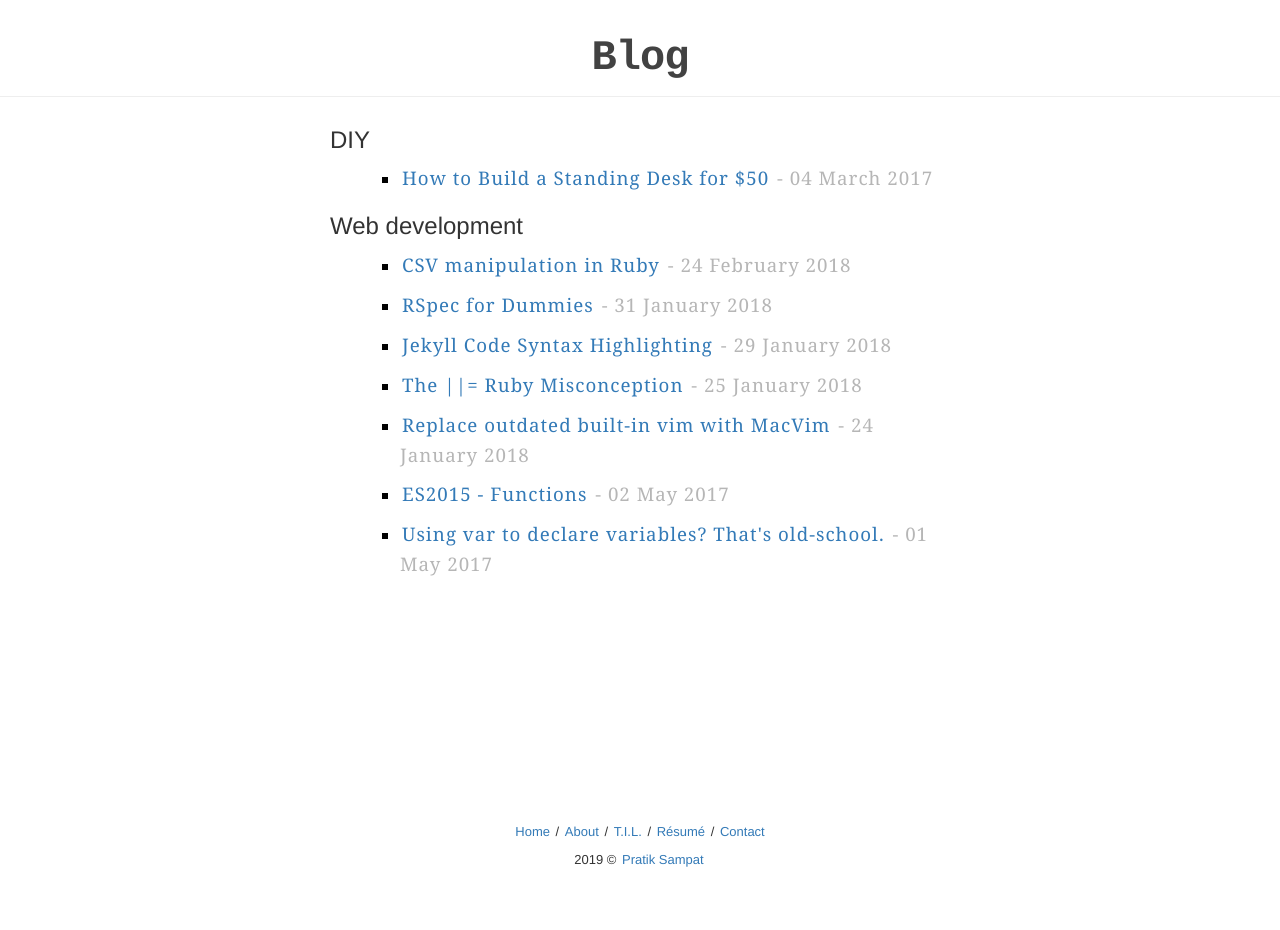
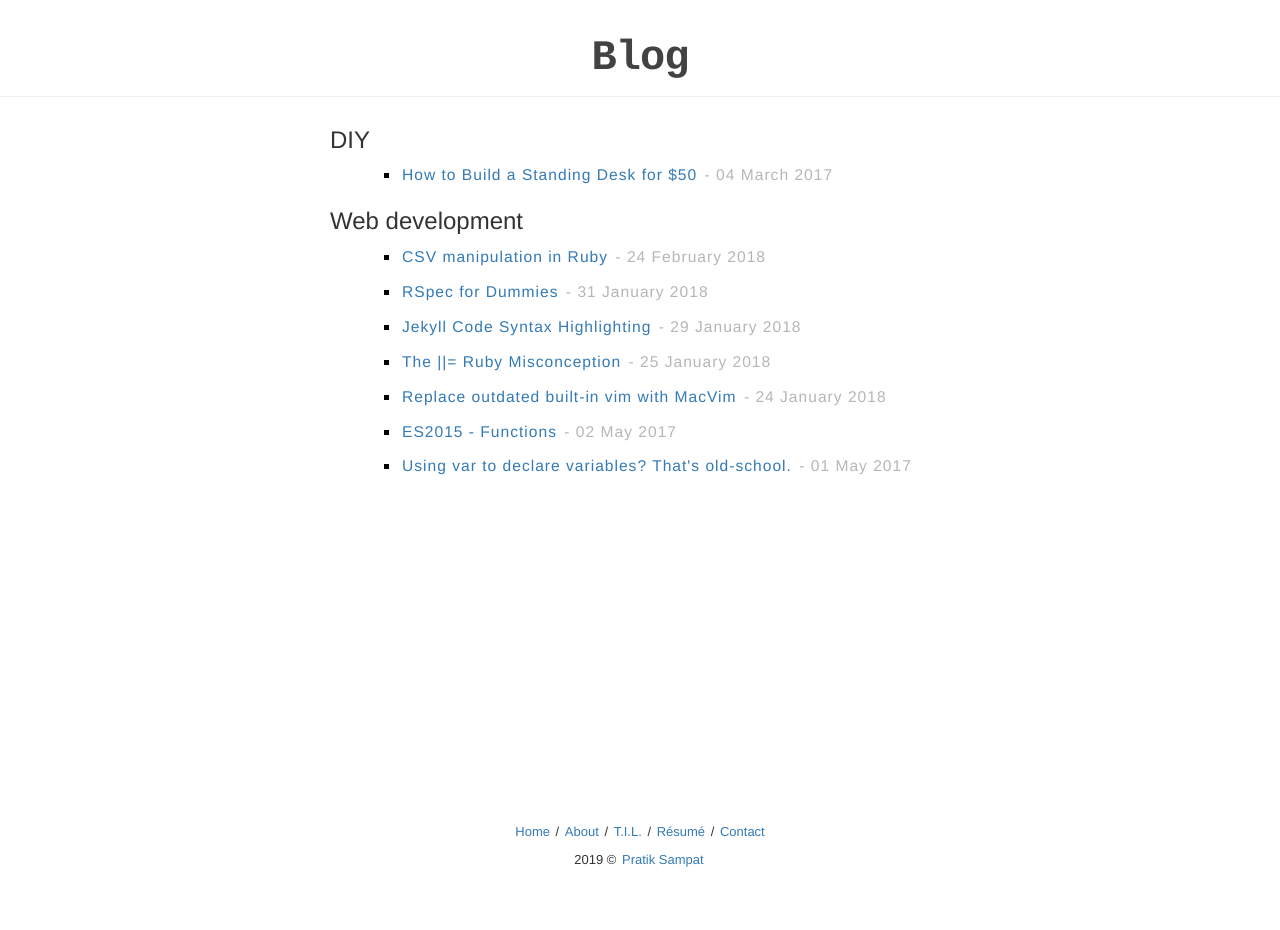
Before and after one commit to pratik0809/pratik0809.github.io, a Jekyll site: the page built from category.html, in a window 1280 px wide. Built offline with Jekyll 4.4.1, drawn with Linux system fonts in a browser that asks for light colours; nearby versions of some CDN libraries.

Commit message:
Changed font and changed T.I.L layout to remove categories

```diff
--- a/_sass/_layout.scss
+++ b/_sass/_layout.scss
@@ -116,17 +116,16 @@
     }
 }
 
-.post-content p, li{
-
+.post-content > p, li{
     line-height: 1.6em;
-    font-family: georgia,serif;
+    font-family: Montserrat, Helvetica,serif;
     font-size: 1.3em;
     color: black;
 }
 
-.page-content p, li {
+.page-content > p, li {
   line-height: 1.6em;
-  font-family: georgia,serif;
+  font-family: Montserrat, Helvetica,serif;
   font-size: 1.2em;
   color: black;
 }
```
Also changed, not shown: today-i-learned.html (+1 -12 lines).
